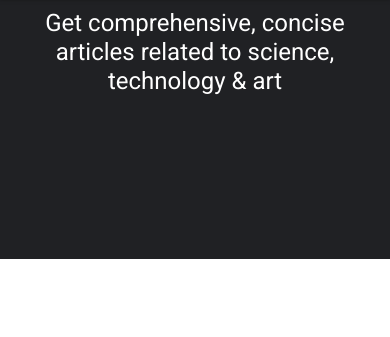
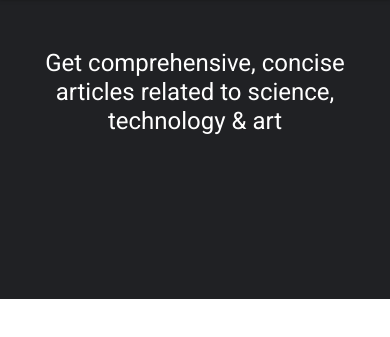
Before and after one commit to vijaysinhkamble/vijaysinhkamble.github.io, a plain HTML site: page index.html in a window 390 px wide. Shown: the part 115-452 px from the top of the page. Drawn offline with Linux system fonts and the light colour scheme.

Commit message:
second commit
hero top padding corrected for screen size below 521px

```diff
--- a/css/hero.css
+++ b/css/hero.css
@@ -33,3 +33,8 @@ h1 {
     line-height: 1.2;
     margin-bottom: 1rem;
 }
+@media screen and (max-width: 521px) {
+    .section {
+        padding-top: 144px;
+    }
+}
```
